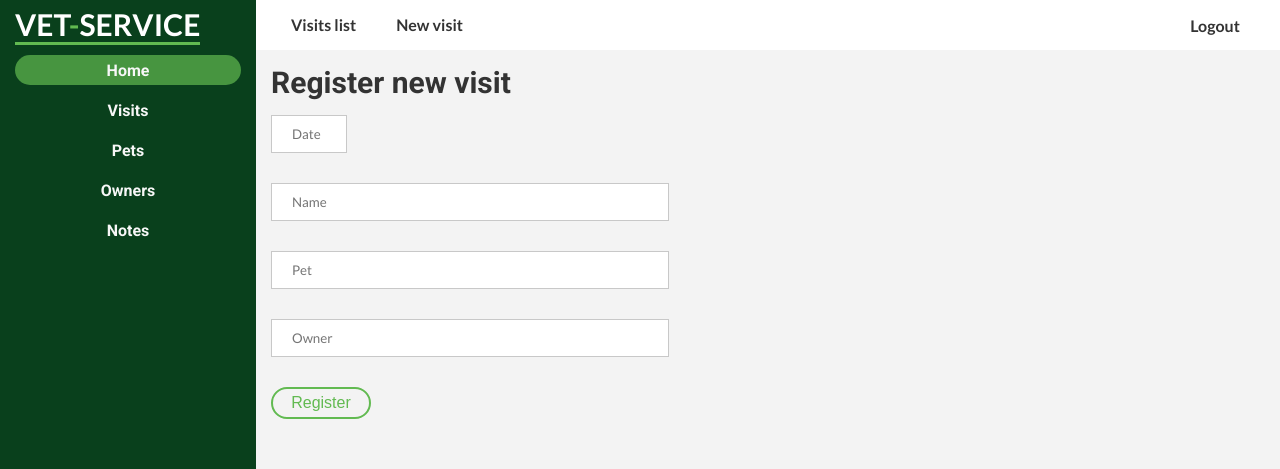
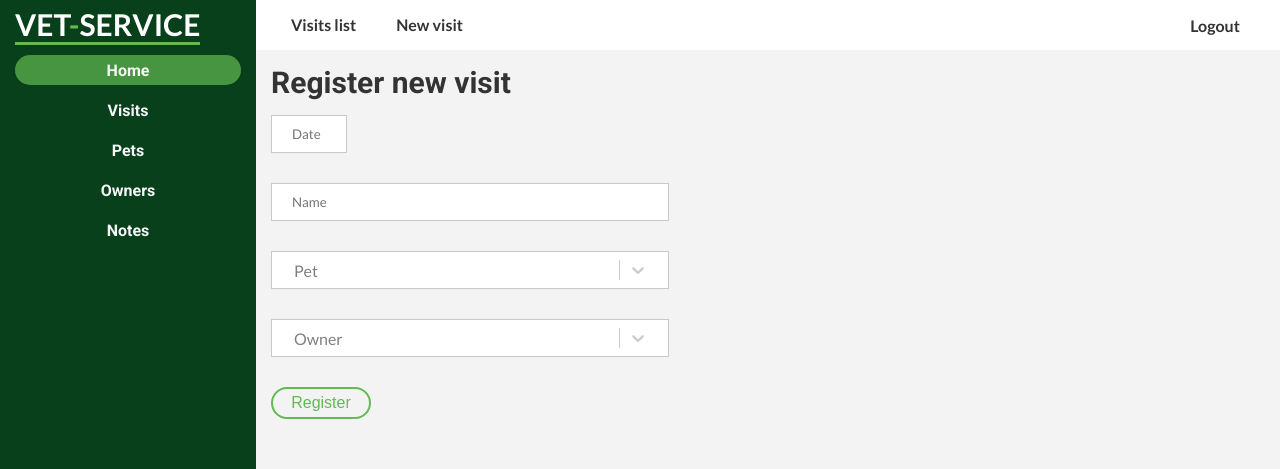
Before and after one commit to qve1t/vet-service-frontend, a React (Create React App) app: page /dashboard/visits/new in a window 1280 px wide. Shown: the top 469 px of the page. Built offline with nearby package versions, Linux system fonts and the light colour scheme.

Commit message:
finished adding new visit panel

```diff
--- a/src/components/DashboardNewPanels/NewPetPanel.tsx
+++ b/src/components/DashboardNewPanels/NewPetPanel.tsx
@@ -12,7 +12,7 @@ import {
   MultipleInputsWrapper,
   SingleInputWrapper,
 } from "./styledComponents";
-import { colors } from "../../mainStyles/colors";
+import { selectTheme } from "../../mainStyles/reactSelectTheme";
 import ErrorComponent from "../ErrorComponent";
 import { registerNewPetAPI } from "../../api/pet";
 
@@ -124,19 +124,9 @@ const NewPetPanel = () => {
                   placeholder="Sex"
                   options={SEX_OPTIONS}
                   onChange={(option: any) => field.onChange(option.value)}
-                  value={SEX_OPTIONS.find((c) => c.value === field.value)}
                   width="80%"
                   error={errors.sex?.message}
-                  theme={(theme: any) => ({
-                    ...theme,
-                    colors: {
-                      ...theme.colors,
-                      primary: colors.themeGreen,
-                      primary25: colors.themeGreen25,
-                      primary50: colors.themeGreen50,
-                      primary75: colors.themeGreen75,
-                    },
-                  })}
+                  theme={selectTheme}
                 />
               )}
             />
--- a/src/components/DashboardNewPanels/NewVisitPanel.tsx
+++ b/src/components/DashboardNewPanels/NewVisitPanel.tsx
@@ -1,25 +1,114 @@
+import { useState } from "react";
+import { useHistory } from "react-router";
 import { SubmitHandler, useForm, Controller } from "react-hook-form";
 import DatePicker from "react-datepicker";
-import { VisitRegisterInterface } from "../../api/interfaces/visit";
+import { PetListInterface } from "../../api/interfaces/pet";
+import { OwnerListInterface } from "../../api/interfaces/owner";
+import { getPetsListAPI } from "../../api/pet";
+import { getOwnersListAPI } from "../../api/owner";
+import { registerNewVisitAPI } from "../../api/visit";
 
-import { BaseInput, FormError, DatePickerWrapper } from "../Inputs";
+import {
+  BaseInput,
+  FormError,
+  DatePickerWrapper,
+  SelectCustomAsync,
+} from "../Inputs";
 import StandardButton from "../Buttons/StandardButton";
 import { MainAreaHeader } from "../Dashboard/MainArea/styledComponents";
 import { FormsWrapper } from "./styledComponents";
 
+import { selectTheme } from "../../mainStyles/reactSelectTheme";
+import ErrorComponent from "../ErrorComponent";
+
 import "react-datepicker/dist/react-datepicker.css";
 
+interface PetsOptionsInterface {
+  value: PetListInterface;
+  label: string;
+}
+
+interface OwnersOptionsInterface {
+  value: OwnerListInterface;
+  label: string;
+}
+
+interface FormRegisterInterface {
+  dateTime: Date;
+  name: string;
+  ownerObj: OwnerListInterface;
+  petObj: PetListInterface;
+}
+
 const NewVisitPanel = () => {
+  const [error, setError] = useState<string | null>("");
+  const history = useHistory();
   const {
+    setValue,
     register,
     handleSubmit,
     control,
     formState: { errors },
-  } = useForm<VisitRegisterInterface>();
+  } = useForm<FormRegisterInterface>();
 
-  const onSubmit: SubmitHandler<VisitRegisterInterface> = (data, event) => {
+  const onSubmit: SubmitHandler<FormRegisterInterface> = async (
+    data,
+    event,
+  ) => {
     event?.preventDefault();
-    console.log(data);
+    setError("");
+    const registerResponse = await registerNewVisitAPI({
+      dateTime: data.dateTime,
+      name: data.name,
+      petId: data.petObj.id,
+      ownerId: data.ownerObj.id,
+    });
+    if (registerResponse.response) {
+      history.push(`/dashboard/visits/${registerResponse.response.id}`);
+    } else {
+      setError(registerResponse.error);
+    }
+  };
+
+  const loadPets = async (inputValue: string) => {
+    const loadOptions = await getPetsListAPI({
+      page: 0,
+      limit: 50,
+      name: inputValue,
+    });
+    if (loadOptions.response) {
+      const newArray: PetsOptionsInterface[] = [];
+      loadOptions.response.results.map((elem) =>
+        newArray.push({
+          value: elem,
+          label: `${elem.name} ${
+            elem.owner
+              ? "  ||  " + elem.owner.name + " " + elem.owner.surname
+              : ""
+          }`,
+        }),
+      );
+      return newArray;
+    } else {
+      return [];
+    }
+  };
+
+  const loadOwners = async (inputValue: string) => {
+    const loadOptions = await getOwnersListAPI({
+      page: 0,
+      limit: 50,
+      nameSurname: inputValue,
+    });
+    if (loadOptions.response) {
+      const newArray: OwnersOptionsInterface[] = [];
+      loadOptions.response.results.map((elem) =>
+        newArray.push({ value: elem, label: `${elem.name} ${elem.surname}` }),
+      );
+      return newArray;
+    } else {
+      return [];
+    }
   };
 
   return (
@@ -59,30 +148,66 @@ const NewVisitPanel = () => {
         />
         {errors.name && <FormError>{errors.name.message}</FormError>}
 
-        <BaseInput
-          placeholder="Pet"
-          width="40%"
-          error={errors.petId?.message}
-          autoComplete="off"
-          {...register("petId", {
-            required: "Pet is required",
-          })}
+        <Controller
+          name="petObj"
+          control={control}
+          rules={{
+            required: { value: true, message: "Pet is required" },
+          }}
+          render={({ field }) => (
+            <SelectCustomAsync
+              classNamePrefix="react-select"
+              placeholder="Pet"
+              width="40%"
+              cacheOptions
+              loadOptions={loadPets}
+              onChange={(option: any) => {
+                if (option.value.owner) {
+                  setValue("ownerObj", option.value.owner);
+                }
+                return field.onChange(option.value);
+              }}
+              error={(errors.petObj as any)?.message}
+              theme={selectTheme}
+            />
+          )}
         />
-        {errors.petId && <FormError>{errors.petId.message}</FormError>}
+        {errors.petObj && (
+          <FormError>{(errors.petObj as any).message}</FormError>
+        )}
 
-        <BaseInput
-          placeholder="Owner"
-          width="40%"
-          error={errors.ownerId?.message}
-          autoComplete="off"
-          {...register("ownerId", {
-            required: "Owner is required",
-          })}
+        <Controller
+          name="ownerObj"
+          control={control}
+          rules={{
+            required: { value: true, message: "Owner is required" },
+          }}
+          render={({ field }) => (
+            <SelectCustomAsync
+              classNamePrefix="react-select"
+              placeholder="Owner"
+              width="40%"
+              cacheOptions
+              loadOptions={loadOwners}
+              onChange={(option: any) => field.onChange(option.value)}
+              value={
+                field.value && {
+                  value: field.value,
+                  label: `${field.value.name} ${field.value.surname}`,
+                }
+              }
+              error={(errors.ownerObj as any)?.message}
+              theme={selectTheme}
+            />
+          )}
         />
-        {errors.ownerId && <FormError>{errors.ownerId.message}</FormError>}
+        {errors.ownerObj && (
+          <FormError>{(errors.ownerObj as any).message}</FormError>
+        )}
 
         <StandardButton label="Register" />
       </FormsWrapper>
+      {error && <ErrorComponent errorMessage={error} />}
     </>
   );
 };
--- a/src/components/DashbordDetailsPanels/VisitsDetailsPanel.tsx
+++ b/src/components/DashbordDetailsPanels/VisitsDetailsPanel.tsx
@@ -10,7 +10,7 @@ const VisitsDetailsPanel = () => {
   const { id } = useParams<PathParamsInterface>();
   return (
     <>
-      <MainAreaHeader>Pet details</MainAreaHeader>
+      <MainAreaHeader>Visit details</MainAreaHeader>
       <div>{id}</div>
     </>
   );
--- a/src/components/Inputs/index.tsx
+++ b/src/components/Inputs/index.tsx
@@ -4,6 +4,14 @@ import {
   BaseTextArea,
   DatePickerWrapper,
   SelectCustom,
+  SelectCustomAsync,
 } from "./styledComponents";
 
-export { BaseInput, FormError, BaseTextArea, DatePickerWrapper, SelectCustom };
+export {
+  BaseInput,
+  FormError,
+  BaseTextArea,
+  DatePickerWrapper,
+  SelectCustom,
+  SelectCustomAsync,
+};
--- a/src/components/Inputs/styledComponents.ts
+++ b/src/components/Inputs/styledComponents.ts
@@ -1,5 +1,6 @@
 import styled, { css } from "styled-components";
 import Select from "react-select";
+import AsyncSelect from "react-select/async";
 import { colors } from "../../mainStyles/colors";
 import { mediaQuery } from "../../mainStyles/madiaQuery";
 import { transitions } from "../../mainStyles/transitions";
@@ -98,5 +99,31 @@ export const SelectCustom = styled(Select)<{ error?: string; width?: string }>`
   & .react-select__menu {
     border-radius: 0;
     margin-top: -30px;
+    width: ${({ width }) => (width ? width : "100%")};
   }
 `;
+
+export const SelectCustomAsync = styled(AsyncSelect)<{
+  error?: string;
+  width?: string;
+}>`
+  & .react-select__control {
+    width: ${({ width }) => (width ? width : "100%")};
+    ${baseStyle}
+    padding: 0px 12px;
+    border-radius: 0;
+    box-shadow: none;
+
+    ${({ error }) =>
+      error &&
+      css`
+        border-color: ${colors.errorRed};
+        margin-bottom: 5px;
+      `};
+  }
+  & .react-select__menu {
+    border-radius: 0;
+    margin-top: -30px;
+    width: ${({ width }) => (width ? width : "100%")};
+  }
+`;
--- /dev/null
+++ b/src/mainStyles/reactSelectTheme.ts
@@ -0,0 +1,12 @@
+import { colors } from "./colors";
+
+export const selectTheme = (theme: any) => ({
+  ...theme,
+  colors: {
+    ...theme.colors,
+    primary: colors.themeGreen,
+    primary25: colors.themeGreen25,
+    primary50: colors.themeGreen50,
+    primary75: colors.themeGreen75,
+  },
+});
```
